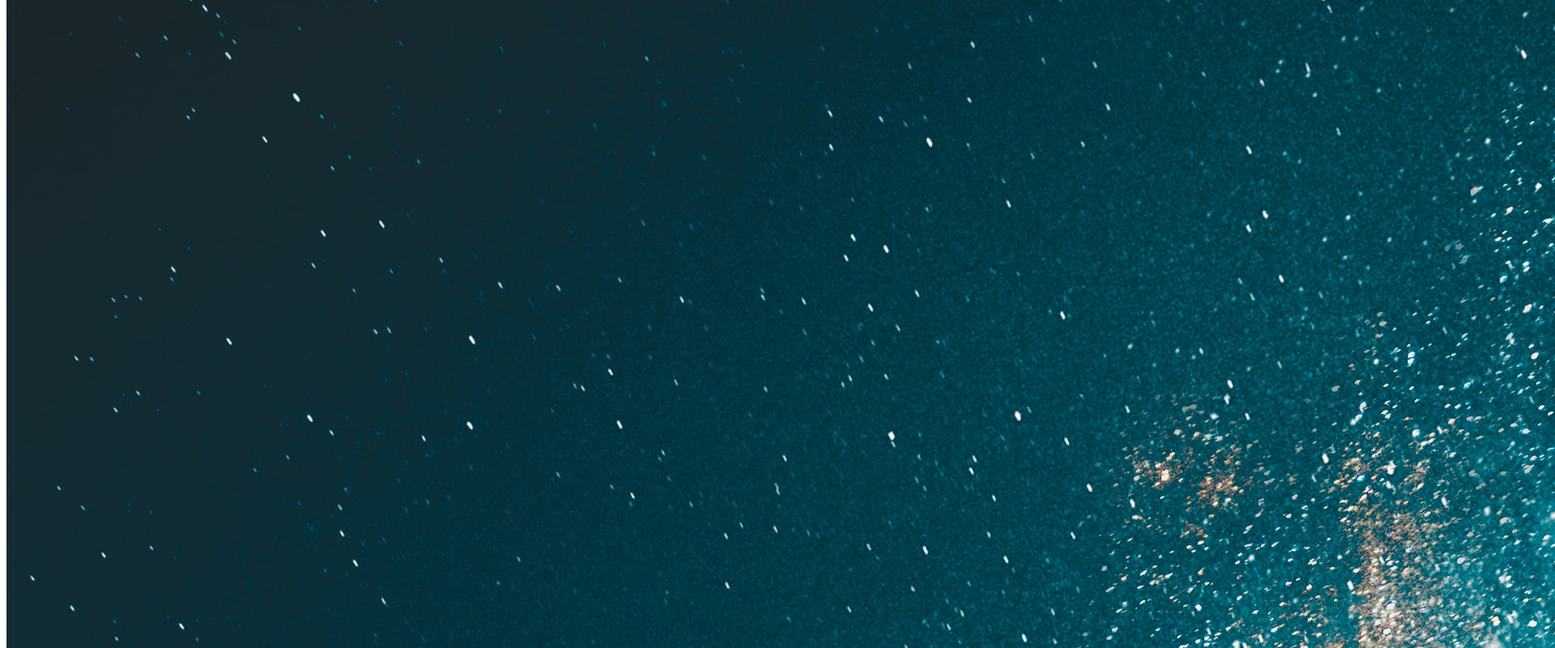
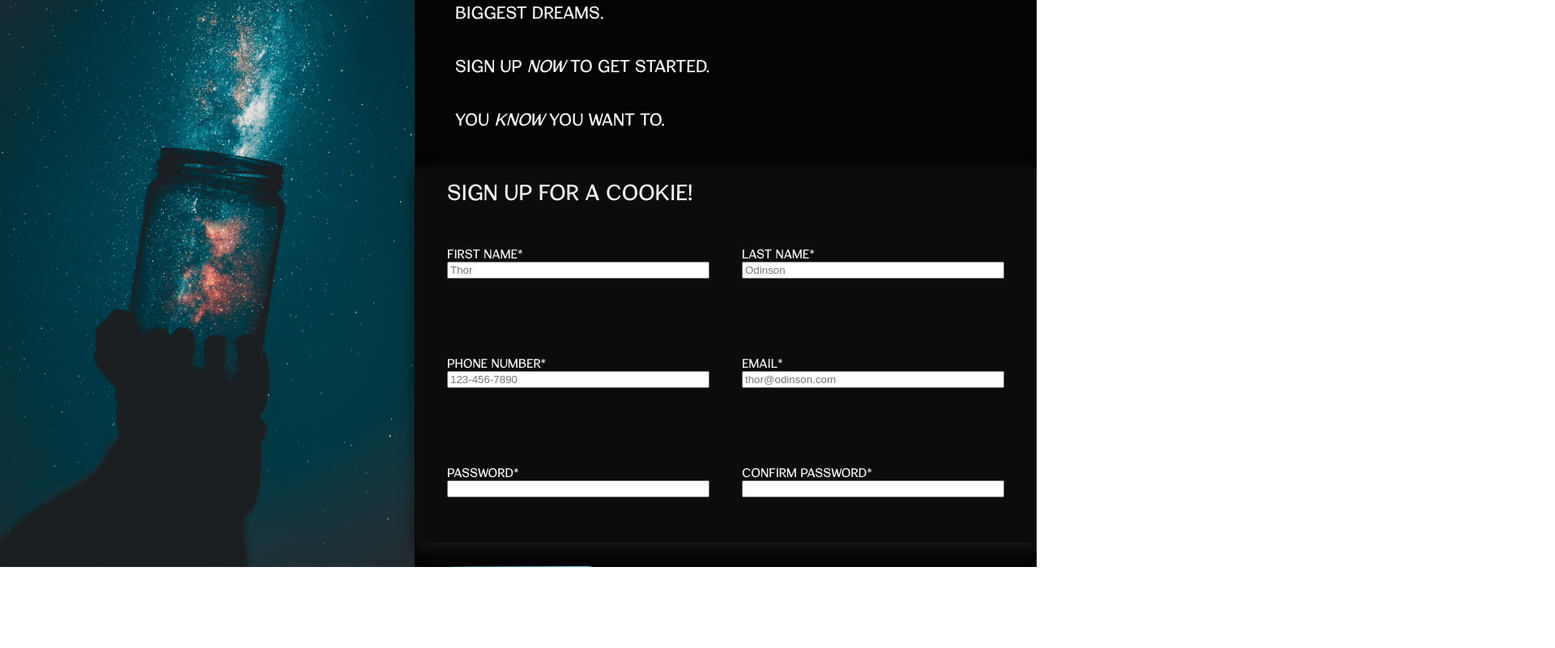
Before and after one commit to EmployedRanger/signup-form, a plain HTML site: page index.html in a window 1280 px wide. Shown: the part 100-900 px from the top of the page at 81% size, 1920 px wide, since content can reach past the window. After the commit the page ends 800 px from the top, so only its background shows below. Drawn offline with Linux system fonts and the light colour scheme.

Commit message:
Added form information and styles

```diff
--- a/index.html
+++ b/index.html
@@ -10,24 +10,56 @@
 <body>
     <div class="main-container">
         <div class="picture-container">
-            <img src="jar-stars.jpg" alt="jar containing the stars">
-            <p class="logo">ODIN</p>
-        </picture-container>
+            <img src="jar-stars.jpg" alt="Jar containing the stars" class="stars">
+            <p class="logo"><img src="odin-lined.png"> ODIN</p>
+        </div>
         <div class="form-container">
             <div class="heading">
                 <p class="para">This is not a real online service! You
                 know you need something like this in your life to
-                help you realize your biggest dreams.<br>
-                Sign up <em>now</em> to get started.</p>
+                help you realize your biggest dreams.</p>
+                <p class="get-started">Sign up <em>now</em> to get started.</p>
                 <p class="phrase">You <em>know</em> you want to.</p>
             </div>
             <form>
 
+                <legend>Sign up for a cookie!</legend>
+                <!-- <p class="cookie"></p> -->
+                <div class="first row">
+                    <p class="form-part">
+                        <label for="firstName">First Name<span aria-label="required"></span>*</label>
+                        <input type="text" name="first" id="firstName" placeholder="Thor">
+                    </p>
+                    <p class="form-part">
+                        <label for="lastName" required>Last Name<span aria-label="required">*</span></label>
+                        <input type="text" name="last" id="lastName" placeholder="Odinson">
+                    </p>
+                </div>
+                <div class="second row">
+                    <p class="form-part">
+                        <label for="phonenumber">Phone Number<span aria-label="required">*</span></label>
+                        <input type="tel" name="number" id="phonenumber" placeholder="123-456-7890">
+                    </p>
+                    <p class="form-part">
+                        <label for="useremail" required>Email<span aria-label="required">*</span></label>
+                        <input type="email" name="email" id="useremail" placeholder="thor@odinson.com">
+                    </p>
+                </div>
+                <div class="third row">
+                    <p class="form-part">
+                        <label for="userpass">Password<span aria-label="required">*</span></label>
+                        <input type="password" name="password" id="userpass">
+                    </p>
+                    <p class="form-part">
+                        <label for="confirmpass" required>Confirm Password<span aria-label="required">*</span></label>
+                        <input type="password" name="last" id="confirmpass">
+                    </p>
+                </div>
+
             </form>
             <footer>
-                <button class="create">Create Account</button>
-                <p>Already have an account? <strong><a
-                    href="google.com"></a>Log in</strong></p>
+                <button class="button" role="button">Create Account</button>
+                <p>Already have an account? <strong><a href="google.com" class="login"></a>Log in</strong></p>
             </footer>
         </div>
     </div>
--- a/styles.css
+++ b/styles.css
@@ -1,5 +1,10 @@
+* {
+    margin: 0px;
+}
+
 body {
-    font-family: cardigan-titling, 'Courier New', Courier, monospace;
+    font-family: cardigan-titling,
+    'Courier New', Courier, monospace;
 }
 
 @font-face {
@@ -7,23 +12,140 @@ body {
     src: url('cardigan-titling/cardigan-titling-rg.otf') format('truetype');
 }
 
-main-container {
+.main-container {
     display: flex;
     flex-direction: row;
-    max-width: 80vw;
+    justify-self: center;
+    align-items: center;
+    height: 100vh;
+    overflow: hidden;
 }
 
 .picture-container {
-    max-width: 30vw;
-    max-height: auto;
-}
-
-img {
+    width: 40%;
     height: 100%;
-    width: auto;
 }
 
 .form-container {
-    max-width: 50vw;
+    width: 60%;
+    height: inherit;
+    background-color: rgb(4, 4, 4);
 
+    height: 100%;
+    color: whitesmoke
 }
+
+legend {
+    padding: 10px;
+    padding-left: 40px;
+    font-size: 28px;
+}
+
+.logo {
+    position: fixed;
+    align-self: center;
+
+    color: whitesmoke;
+    font-size: 42px;
+    text-align: center;
+}
+
+form {
+    background-color: rgba(47, 47, 47, 0.206);
+    box-shadow: 5px 5px 15px 5px #141414;
+    padding-left: -5px;
+}
+
+.stars {
+    height: 100%;
+    width: 100%;
+    object-fit: cover;
+    overflow: hidden;
+}
+
+.heading {
+    font-weight: 550;
+    font-size: 22px;
+    padding: 30px;
+    display: flex;
+    flex-direction: column;
+}
+
+.get-started {
+    margin-top: 10px;
+    display: inline;
+}
+
+.phrase {
+    margin: 10px;
+    display: inline-block;
+}
+
+.row {
+    display: flex;
+    flex-direction: row;
+    justify-content: space-b;
+    margin: 20px;
+
+    font-size: 16px;
+}
+
+p {
+    display: flex;
+    flex-direction: column;
+    padding: 10px;
+    margin: 10px;
+}
+
+.form-part {
+    width: 400px;
+    height: 75px;
+}
+
+
+.button {
+  align-items: center;
+  appearance: none;
+  background-image: radial-gradient(100% 100% at 100% 0, #5adaff 0, #083843 100%);
+  border: 0;
+  border-radius: 8px;
+  box-shadow: rgba(45, 35, 66, .4) 0 2px 4px,rgba(45, 35, 66, .3) 0 7px 13px -3px,rgba(58, 65, 111, .5) 0 -3px 0 inset;
+  box-sizing: border-box;
+  color: #fff;
+  cursor: pointer;
+  display: inline-flex;
+  font-family: "JetBrains Mono",monospace;
+  height: 48px;
+  justify-content: center;
+  line-height: 1;
+  list-style: none;
+  overflow: hidden;
+  padding-left: 16px;
+  padding-right: 16px;
+  position: relative;
+  text-align: left;
+  text-decoration: none;
+  transition: box-shadow .15s,transform .15s;
+  user-select: none;
+  -webkit-user-select: none;
+  touch-action: manipulation;
+  white-space: nowrap;
+  will-change: box-shadow,transform;
+  font-size: 18px;
+  margin-left: 40px;
+  margin-top: 10px;
+}
+
+.button:focus {
+  box-shadow: #3c4fe0 0 0 0 1.5px inset, rgba(45, 35, 66, .4) 0 2px 4px, rgba(45, 35, 66, .3) 0 7px 13px -3px, #3c4fe0 0 -3px 0 inset;
+}
+
+.button:hover {
+  box-shadow: rgba(45, 35, 66, .4) 0 4px 8px, rgba(45, 35, 66, .3) 0 7px 13px -3px, #3c4fe0 0 -3px 0 inset;
+  transform: translateY(-2px);
+}
+
+.button:active {
+  box-shadow: #3c4fe0 0 3px 7px inset;
+  transform: translateY(2px);
+}
```
Also changed, not shown: odin-lined.png (added).
